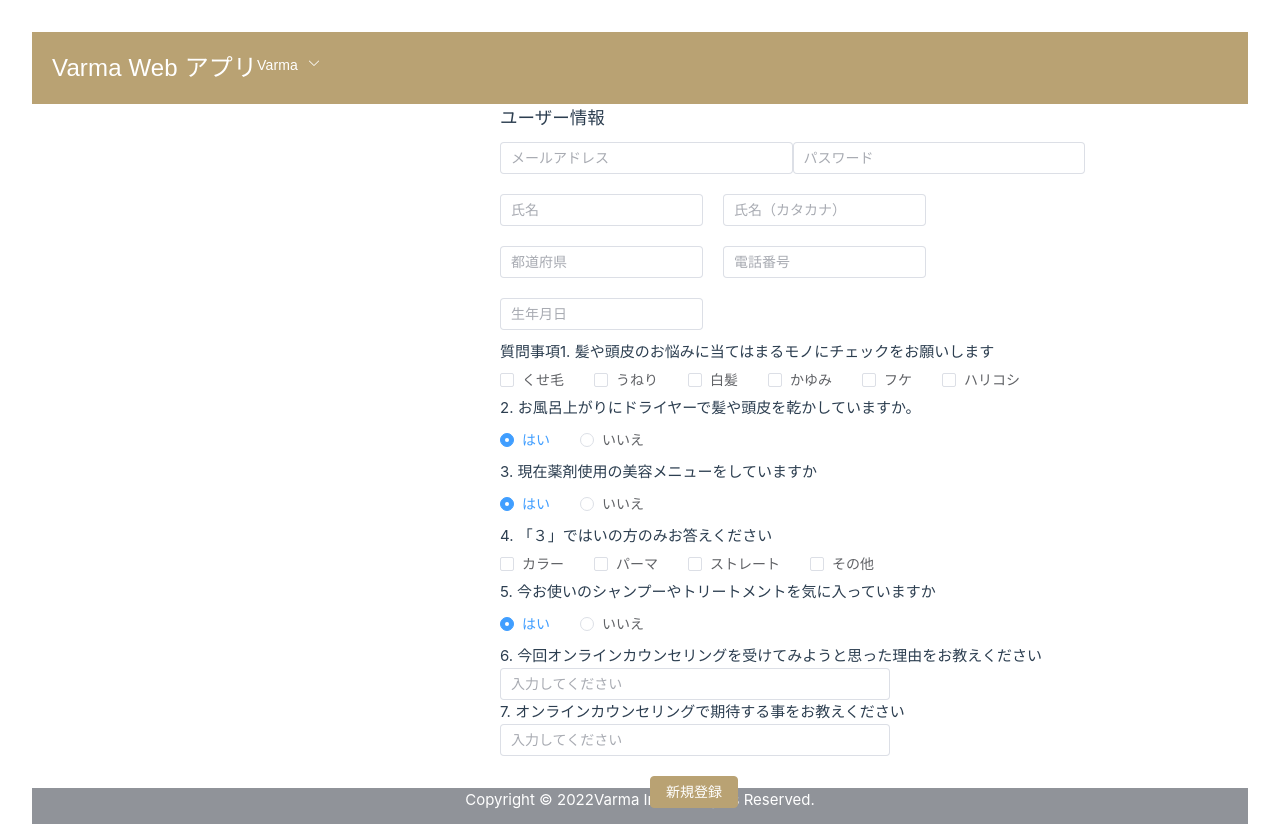
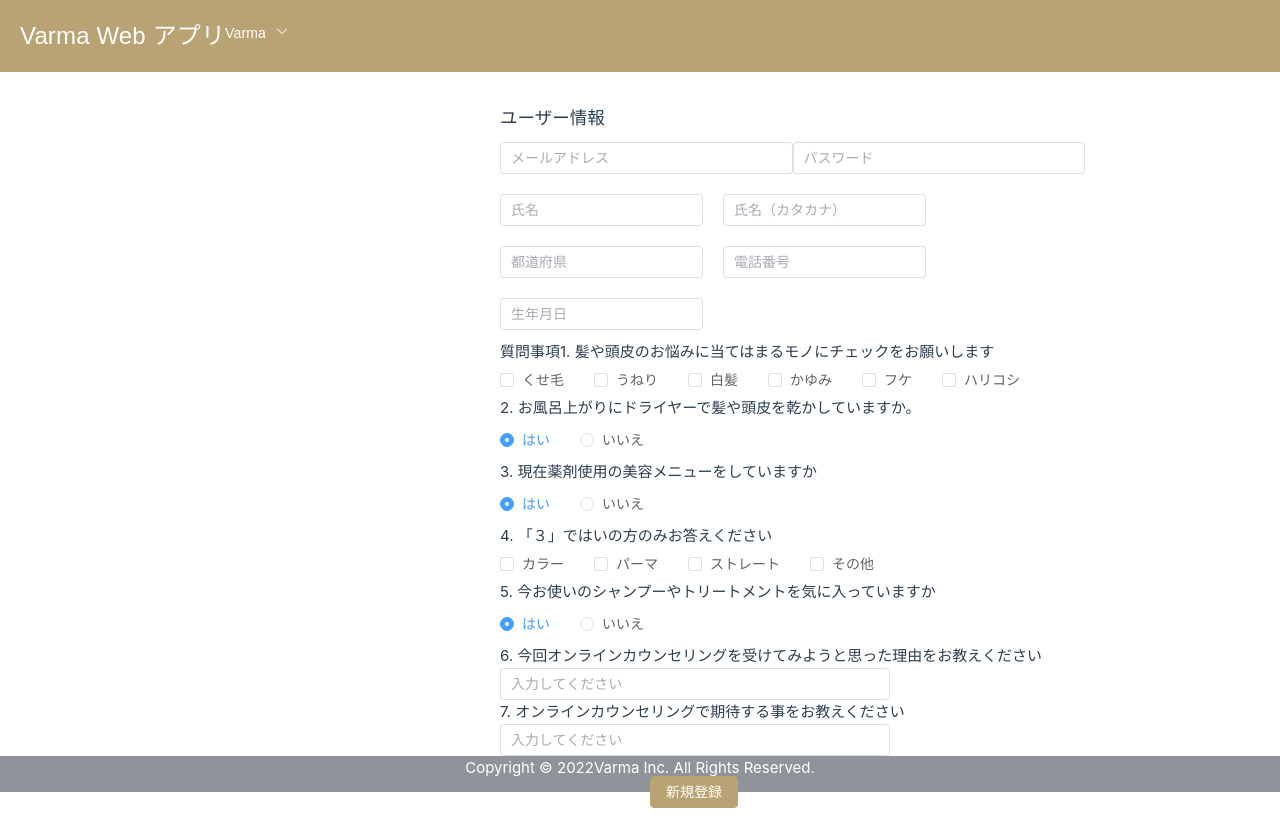
Before and after one commit to taktkk/customer_demo, a Vue app: page /signup in a window 1280 px wide. Built offline with nearby package versions, Linux system fonts and the light colour scheme.

Commit message:
layout 画面幅修正

```diff
--- a/src/assets/main.css
+++ b/src/assets/main.css
@@ -1,22 +1,18 @@
 @import './base.css';
 
 #app {
-  max-width: 1280px;
+  width: 100%;
   margin: 0 auto;
-  padding: 2rem;
-
-  font-weight: normal;
 }
 
 a,
 .green {
   text-decoration: none;
-  color: hsla(160, 100%, 37%, 1);
   transition: 0.4s;
 }
 
-@media (hover: hover) {
+/* @media (hover: hover) {
   a:hover {
     background-color: hsla(160, 100%, 37%, 0.2);
   }
-}
+} */
--- a/src/views/SignupView.vue
+++ b/src/views/SignupView.vue
@@ -129,14 +129,14 @@ const signup = () => {
     <p>5. 今お使いのシャンプーやトリートメントを気に入っていますか</p>
     <div class="flex">
       <el-radio-group v-model="radio3">
-        <el-radio label="1" size="large">はい</el-radio>
+        <el-radio label="1" size="large" >はい</el-radio>
         <el-radio label="2" size="large">いいえ</el-radio>
       </el-radio-group>
     </div>
     <p>6. 今回オンラインカウンセリングを受けてみようと思った理由をお教えください</p>
     <el-row>
       <el-col :span="12">
-        <el-input v-model="input1" placeholder="入力してください" />
+        <el-input v-model="input1" placeholder="入力してください"/>
       </el-col>
     </el-row>
     <p>7. オンラインカウンセリングで期待する事をお教えください</p>
```
